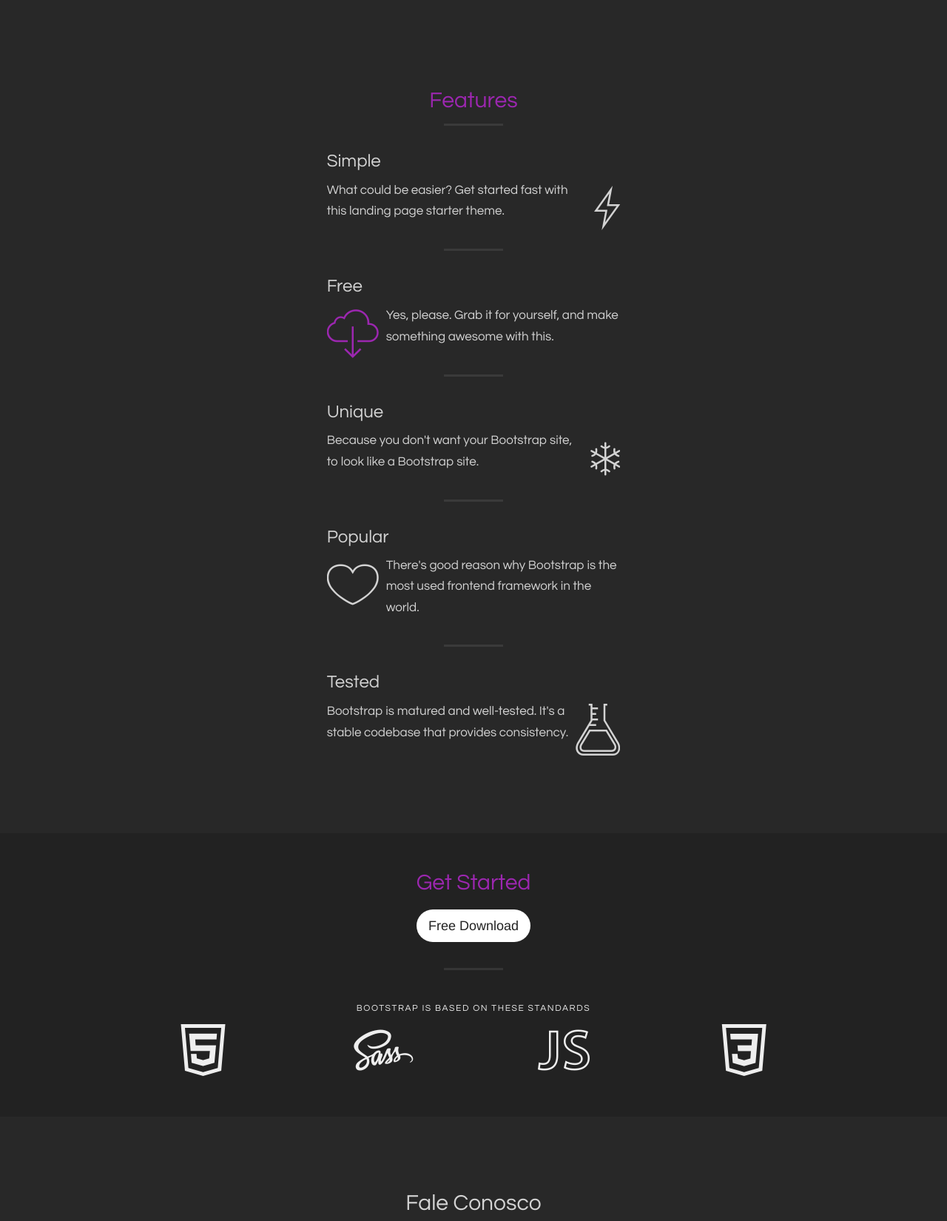
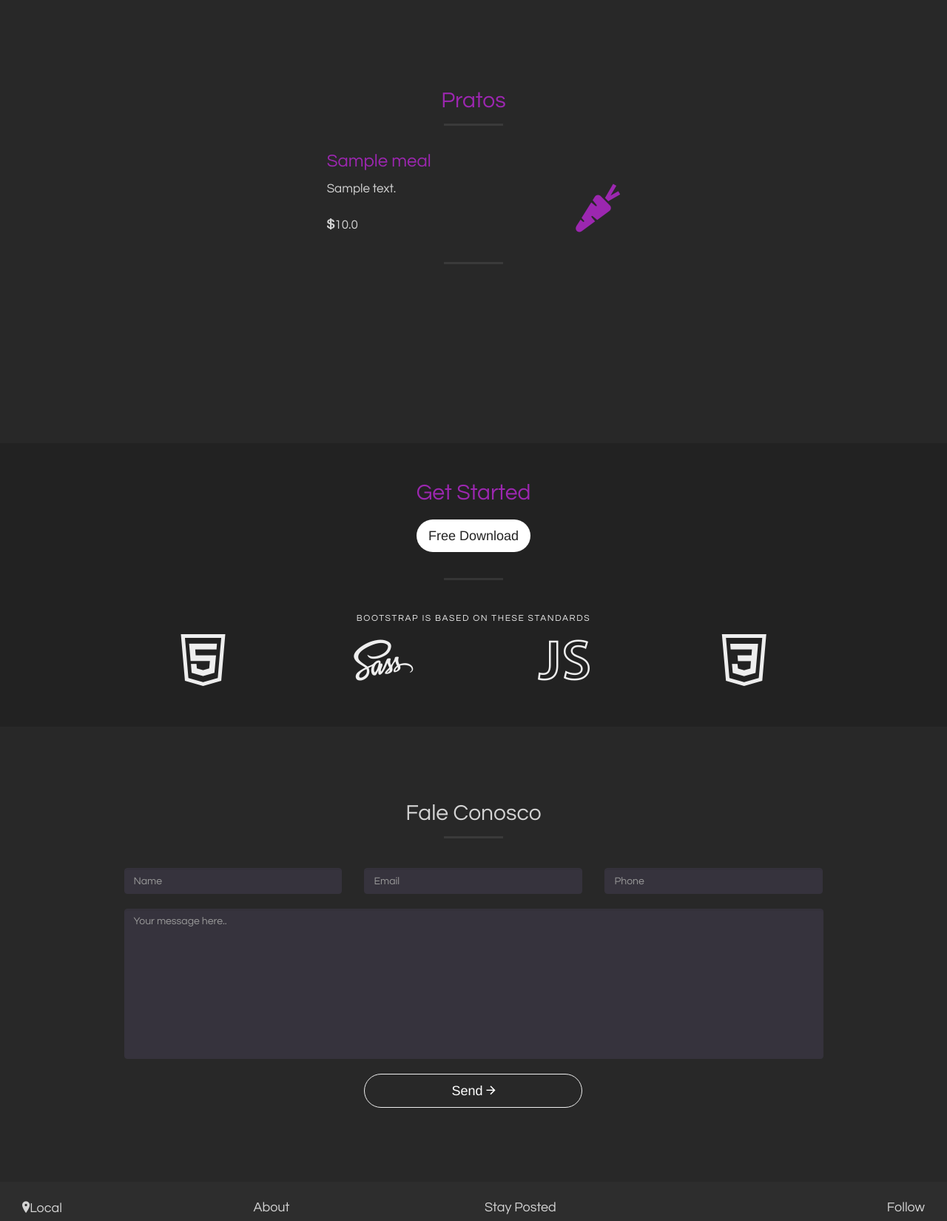
Before and after one commit to alinegandolfi/ifsurvivor, a Spring Boot app: page / in a window 1280 px wide. Shown: the part 2601-4251 px from the top of the page at 74% size. Run offline with Spring Boot 4, Linux system fonts and the light colour scheme; tables that the repository leaves empty hold one stand-in row (values such as "Sample post"); grey boxes labelled with a size stand in for pictures from a placeholder-image service; some of the project's set-up classes (security, data sources, template engines, error pages and the like) are left out, and stand-ins take their place; some libraries are stand-ins or nearby versions.

Commit message:
Layout adjusts, services and repositories created

```diff
--- a/src/main/java/br/edu/ifrs/canoas/lds/starter/controller/HomeController.java
+++ b/src/main/java/br/edu/ifrs/canoas/lds/starter/controller/HomeController.java
@@ -1,17 +1,28 @@
 package br.edu.ifrs.canoas.lds.starter.controller;
 
+import org.springframework.beans.factory.annotation.Autowired;
 import org.springframework.security.core.context.SecurityContextHolder;
 import org.springframework.stereotype.Controller;
 import org.springframework.ui.Model;
 import org.springframework.web.bind.annotation.RequestMapping;
 
+import br.edu.ifrs.canoas.lds.starter.service.MealService;
+
 @Controller
 public class HomeController {
+
+	MealService mealService;
+
+	@Autowired
+	public HomeController(MealService mealService) {
+		this.mealService = mealService;
+	}
 
 	@RequestMapping("/")
 	public String home(Model model){
 
 		model.addAttribute("auth",SecurityContextHolder.getContext().getAuthentication().getPrincipal());
+		model.addAttribute("meals", mealService.list());
 		return "index";
 	}
 
--- a/src/main/resources/messages.properties
+++ b/src/main/resources/messages.properties
@@ -55,3 +55,7 @@ menu.faleconosco.description: Amamos feedback! Envie sua sugestao e entraremos e
 menu.faleconosco.sugestao: Sua mensagem aqui...
 menu.galeria: Galeria
 menu.local: Local
+
+#Meal
+meal.description: Descricao
+meal.price: Preco
--- a/src/main/resources/templates/index.html
+++ b/src/main/resources/templates/index.html
@@ -191,63 +191,29 @@
             </div>
         </div>
     </section>
+
+    <!-- Lista de Meals -->
     <section class="container-fluid" id="four">
         <div class="row">
             <div class="col-xs-10 col-xs-offset-1 col-sm-6 col-sm-offset-3 col-md-4 col-md-offset-4">
-                <h2 class="text-center text-primary">Features</h2>
+                <h2 class="text-center text-primary">Pratos</h2>
                 <hr/>
-                <div class="media wow fadeInRight">
-                    <h3>Simple</h3>
+                <div class="media wow fadeInRight" th:each="meal:${meals}">
+                    <h3 class="text-primary" th:text="|${meal.name}|"></h3>
                     <div class="media-body media-middle">
-                        <p>What could be easier? Get started fast with this landing page starter theme.</p>
+                        <p th:text="|${meal.description}|"></p>
+                        <p class="ion-social-usd" th:text="|${meal.price}|"></p>
                     </div>
                     <div class="media-right">
-                        <i class="icon-lg ion-ios-bolt-outline"></i>
+                        <i class="text-primary icon-lg ion-ios-nutrition"></i>
                     </div>
-                </div>
-                <hr/>
-                <div class="media wow fadeIn">
-                    <h3>Free</h3>
-                    <div class="media-left">
-                        <a href="#alertModal" data-toggle="modal" data-target="#alertModal"><i class="icon-lg ion-ios-cloud-download-outline"></i></a>
-                    </div>
-                    <div class="media-body media-middle">
-                        <p>Yes, please. Grab it for yourself, and make something awesome with this.</p>
-                    </div>
-                </div>
-                <hr/>
-                <div class="media wow fadeInRight">
-                    <h3>Unique</h3>
-                    <div class="media-body media-middle">
-                        <p>Because you don't want your Bootstrap site, to look like a Bootstrap site.</p>
-                    </div>
-                    <div class="media-right">
-                        <i class="icon-lg ion-ios-snowy"></i>
-                    </div>
-                </div>
-                <hr/>
-                <div class="media wow fadeIn">
-                    <h3>Popular</h3>
-                    <div class="media-left">
-                        <i class="icon-lg ion-ios-heart-outline"></i>
-                    </div>
-                    <div class="media-body media-middle">
-                        <p>There's good reason why Bootstrap is the most used frontend framework in the world.</p>
-                    </div>
-                </div>
-                <hr/>
-                <div class="media wow fadeInRight">
-                    <h3>Tested</h3>
-                    <div class="media-body media-middle">
-                        <p>Bootstrap is matured and well-tested. It's a stable codebase that provides consistency.</p>
-                    </div>
-                    <div class="media-right">
-                        <i class="icon-lg ion-ios-flask-outline"></i>
-                    </div>
+                    <hr/>
                 </div>
             </div>
         </div>
     </section>
+
+
     <aside class="bg-dark">
         <div class="container text-center">
             <div class="call-to-action">
@@ -317,7 +283,7 @@
         <div class="container-fluid">
             <div class="row">
                 <div class="col-xs-6 col-sm-3 column">
-                    <h4 th:text="#{menu.local}"></h4>
+                    <h4 th:text="#{menu.local}"  class="ion-ios-location"></h4>
                     <ul class="list-unstyled">
                         <li><iframe src="https://www.google.com/maps/embed?pb=!1m18!1m12!1m3!1d3454.289061007348!2d-51.18313448468768!3d-30.028563937498994!2m3!1f0!2f0!3f0!3m2!1i1024!2i768!4f13.1!3m3!1m2!1s0x9519782a3c6902ab%3A0xb2ef0d08dd929cc3!2sAv.+Carlos+Gomes%2C+778+-+Auxiliadora%2C+Porto+Alegre+-+RS%2C+90480-001!5e0!3m2!1spt-BR!2sbr!4v1467295761575" width="300" height="150" frameborder="0" style="border:0" allowfullscreen="true"></iframe></li>
                     </ul>
@@ -345,9 +311,8 @@
                 <div class="col-xs-12 col-sm-3 text-right">
                     <h4>Follow</h4>
                     <ul class="list-inline">
-                      <li><a rel="nofollow" href="https://twitter.com/linesgandolfi" title="Twitter"><i class="icon-lg ion-social-twitter-outline"></i></a>&nbsp;</li>
+                      <li><a rel="nofollow" href="https://www.instagram.com/wokingbox/" title="Twitter"><i class="icon-lg ion-social-instagram-outline"></i></a>&nbsp;</li>
                       <li><a rel="nofollow" href="https://facebook.com/wokingbox" title="Facebook"><i class="icon-lg ion-social-facebook-outline"></i></a>&nbsp;</li>
-                      <li><a rel="nofollow" href="" title="Dribble"><i class="icon-lg ion-social-dribbble-outline"></i></a></li>
                     </ul>
                 </div>
             </div>
```
Also changed, not shown: pom.xml (+9 -0 lines), src/main/java/br/edu/ifrs/canoas/lds/starter/controller/MealController.java (added, +25 -0 lines), src/main/java/br/edu/ifrs/canoas/lds/starter/repository/MealRepository.java (added, +9 -0 lines), src/main/java/br/edu/ifrs/canoas/lds/starter/repository/OrdersRepository.java (added, +13 -0 lines), src/main/java/br/edu/ifrs/canoas/lds/starter/service/MealService.java (added, +25 -0 lines), src/main/java/br/edu/ifrs/canoas/lds/starter/service/OrdersService.java (added, +30 -0 lines).
